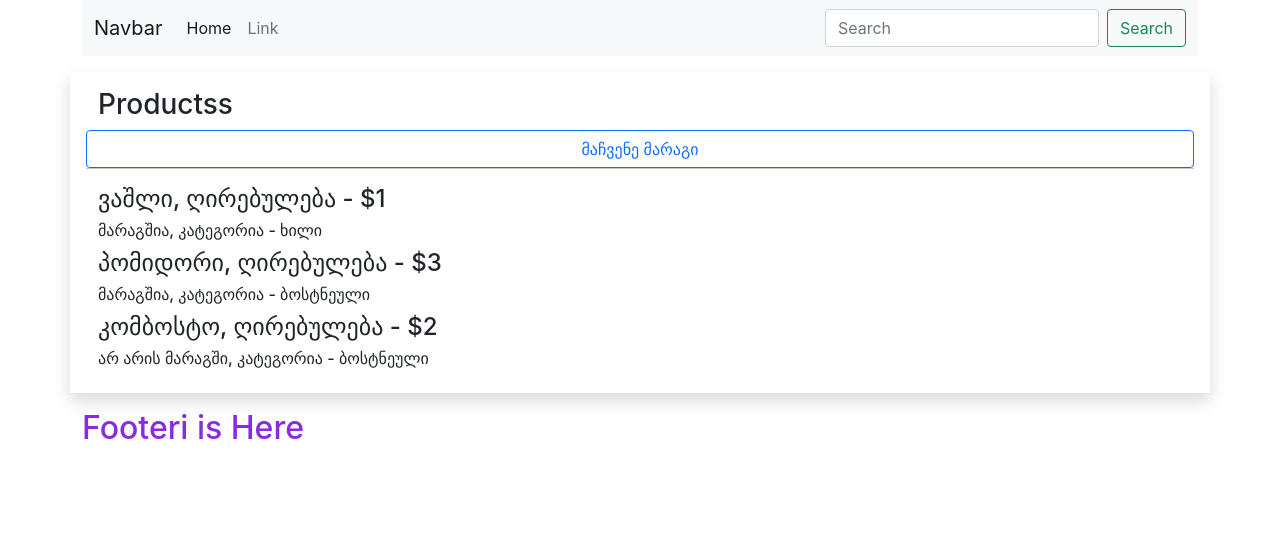
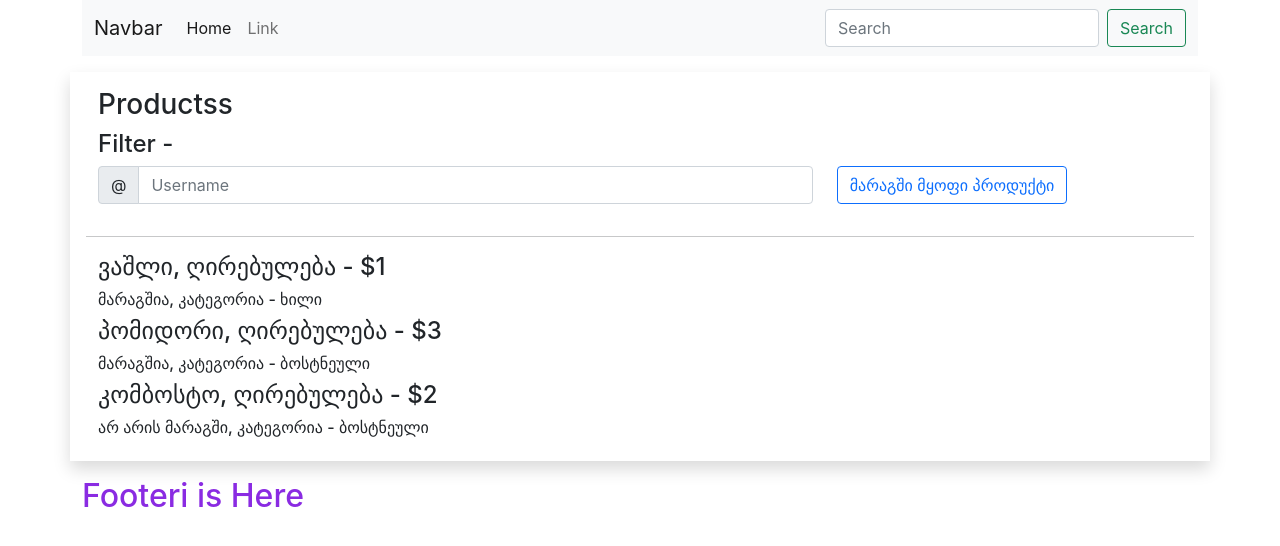
Before and after one commit to Beka-Okropiridze/React-test-site, a React (Create React App) app: page / in a window 1280 px wide. Shown: the top 546 px of the page. Built offline with nearby package versions, Linux system fonts and the light colour scheme.

Commit message:
added form element
form

```diff
--- /dev/null
+++ b/src/atoms/Buttons/button.js
@@ -0,0 +1,6 @@
+
+export const Button = ( {className, onClick, text, type = 'button'} ) => {
+    return <button className={className} onClick={onClick} type={type}>
+        {text}
+        </button>
+};
--- /dev/null
+++ b/src/atoms/Buttons/index.js
@@ -0,0 +1,2 @@
+
+export {Button} from './button'
--- /dev/null
+++ b/src/atoms/Textinput/index.js
@@ -0,0 +1 @@
+export {TextInput} from './input'
--- /dev/null
+++ b/src/atoms/Textinput/input.js
@@ -0,0 +1,19 @@
+
+export const TextInput = ({ value, onChange }) => {
+    const id = Math.random().toString();
+    return (
+    <div class="input-group mb-3">
+    <span class="input-group-text" id={id}>
+        @
+    </span>
+    <input
+        type="text"
+        className="form-control"
+        placeholder="Username"
+        id={id}
+        value={value}
+        onChange={onChange}
+        />
+  </div>
+    )
+}
--- /dev/null
+++ b/src/atoms/index.js
@@ -0,0 +1,3 @@
+
+export {Button} from './Buttons'
+export {TextInput} from './Textinput'
--- /dev/null
+++ b/src/pages/products/productitems.js
@@ -0,0 +1,12 @@
+export const ProductItem = ({ product }) => {
+    return (
+        <div>
+            <h4>
+                {product.name}, ღირებულება - ${product.price}
+            </h4>
+            <h6>
+                {product.stock ? "მარაგშია" : "არ არის მარაგში"}, კატეგორია - {product.category}
+            </h6>
+        </div>
+    );
+};
--- a/src/pages/products/products.js
+++ b/src/pages/products/products.js
@@ -1,30 +1,24 @@
 
 import { useState } from 'react';
-import productsData from '../../products.json'
+import productsData from '../../products.json';
 
+import { Button, TextInput } from '../../atoms';
+// import { TextInput } from '../../atoms';
 
-export const ProductItem = ({ product }) => {
-    return (
-        <div>
-            <h4>
-                {product.name}, ღირებულება - ${product.price}
-            </h4>
-            <h6>
-                {product.stock ? "მარაგშია" : "არ არის მარაგში"}, კატეგორია - {product.category}
-            </h6>
-        </div>
-    );
-};
+import { ProductItem } from './productitems';
 
 export const RenderProducts = () => {
 
     const [inStockOnly, setInStockOnly] = useState(false);
+
+    const [filterTerm, setFilterTerm] = useState('');
 
 
     const dasabechdiProducts = () => {
         let data = productsData.slice();
         if ( inStockOnly ) {
             data = productsData.filter((item) => item.stock);
+            console.log(data);
         }
         return   data.map((item, index) => {
             return <ProductItem product={item} key={index} />;
@@ -35,7 +29,24 @@ export const RenderProducts = () => {
     return (
         <div className="row shadow my-3 p-3">
             <h3>Productss</h3>
-            <button className="btn btn-outline-primary" onClick={() => setInStockOnly(!inStockOnly)}> მაჩვენე მარაგი </button>
+            <form>
+                <div className='mb-3 row'>
+                <h4> Filter - {filterTerm}</h4>
+                    <div className='col-8'>
+                        <TextInput
+                            value={filterTerm}
+                            onChange={({target}) => {
+                                setFilterTerm(target.value)
+                            }}
+                        />
+                    </div>
+                    <div className='col-4'>
+                        <Button className="btn btn-outline-primary" onClick={() => setInStockOnly(!inStockOnly)}
+                                 text={inStockOnly ? "ყველა პროდუქტი" : "მარაგში მყოფი პროდუქტი"}
+                        />
+                    </div>
+                </div>
+            </form>
             <hr />
             {dasabechdiProducts()}
         </div>
```
